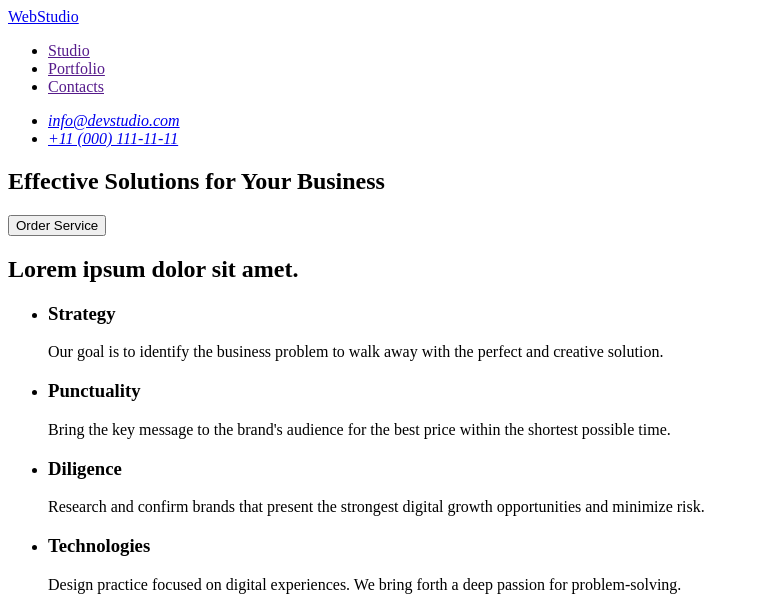
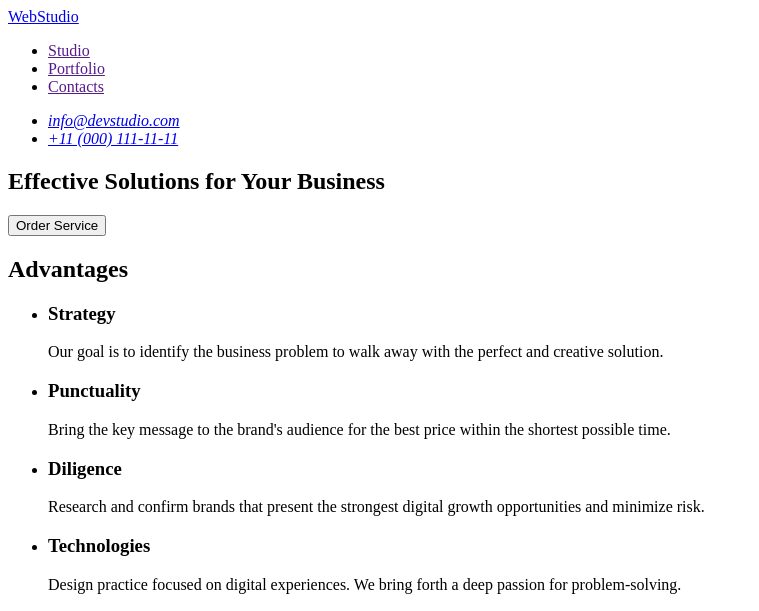
Before and after one commit to ArsenShulika/goit-markup-hw-01, a plain HTML site: page index.html in a window 1280 px wide. Shown: the top 611 px of the page, without its empty margins (0-759 px from the left). Drawn offline with Linux system fonts and the light colour scheme.

Commit message:
update Fotos

```diff
--- a/index.html
+++ b/index.html
@@ -37,7 +37,7 @@
       </section>
 
       <section>
-        <h2>Lorem ipsum dolor sit amet.</h2>
+        <h2>Advantages</h2>
 
         <ul>
           <li>
```
Also changed, not shown: images/CamilaGarcia.jpg, images/DanielWilson.jpg, images/MarkGuerrero.jpg, images/TomFord.jpg.
